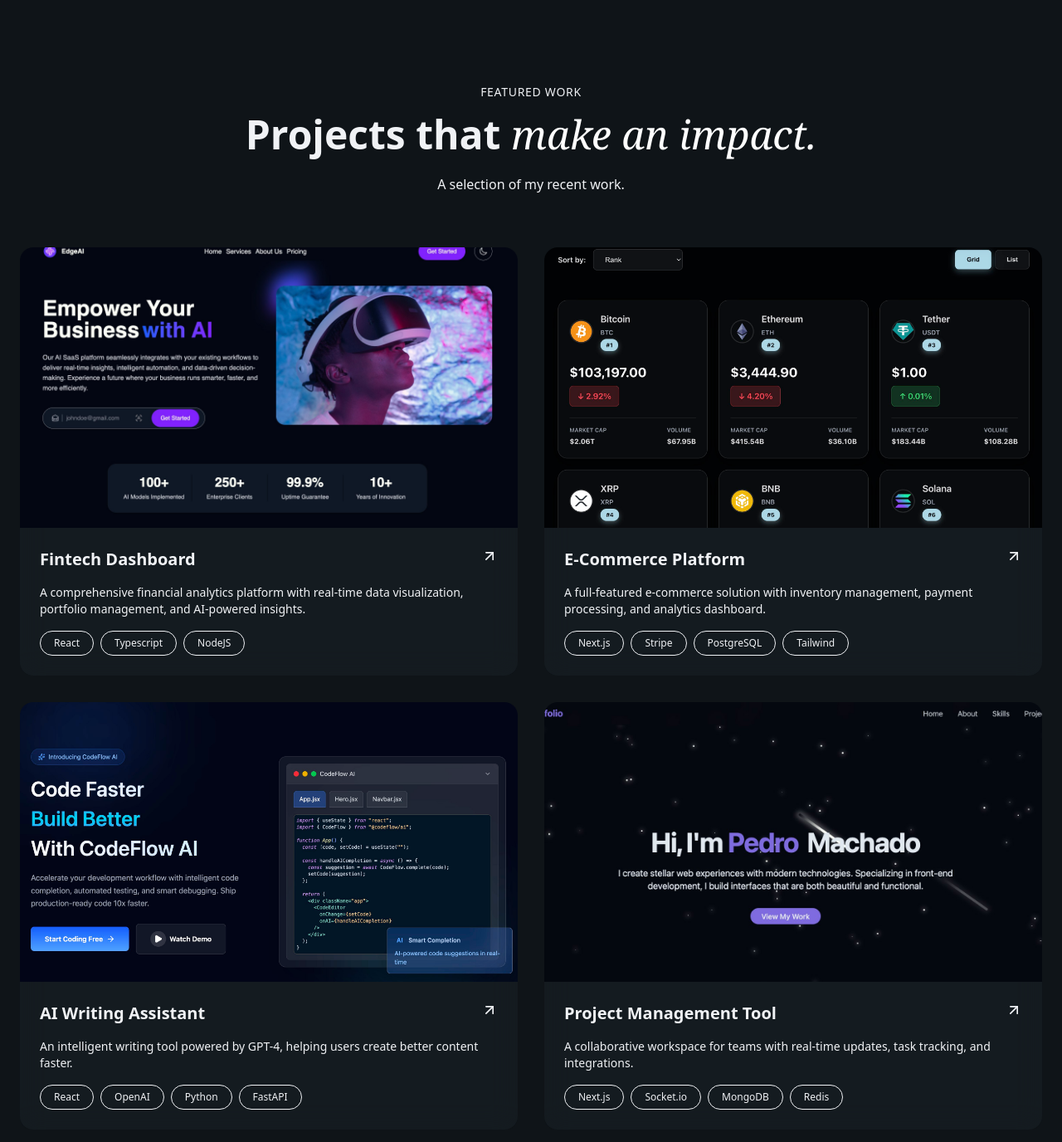
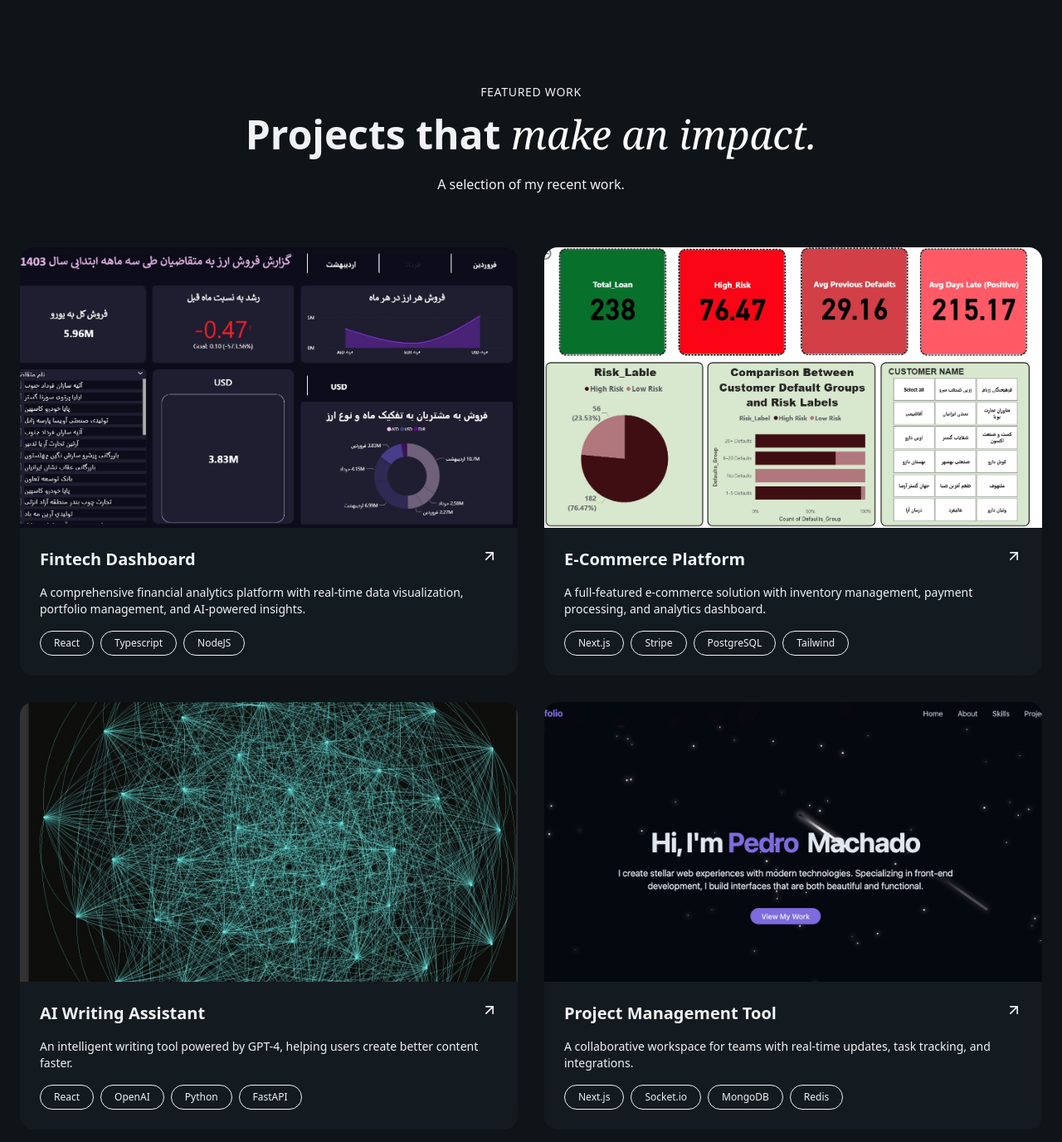
Before and after one commit to esdeki/portfolio, a React (Vite) app: page / in a window 1280 px wide. Shown: the part 2180-3556 px from the top of the page at 83% size. Built offline with nearby package versions, Linux system fonts and the light colour scheme.

Commit message:
add new images

```diff
--- a/src/sections/Projects.jsx
+++ b/src/sections/Projects.jsx
@@ -6,7 +6,7 @@
     title: "Fintech Dashboard",
     description:
       "A comprehensive financial analytics platform with real-time data visualization, portfolio management, and AI-powered insights.",
-    image: "/Project/1.jpg",
+    image: "/Project/p1.jpg",
     tags: ["React", "Typescript", "NodeJS"],
     link: "#",
     github: "#",
@@ -15,7 +15,7 @@
     title: "E-Commerce Platform",
     description:
       "A full-featured e-commerce solution with inventory management, payment processing, and analytics dashboard.",
-    image: "/Project/2.jpg",
+    image: "/Project/p2.jpg",
     tags: ["Next.js", "Stripe", "PostgreSQL", "Tailwind"],
     link: "#",
     github: "#",
@@ -24,7 +24,7 @@
     title: "AI Writing Assistant",
     description:
       "An intelligent writing tool powered by GPT-4, helping users create better content faster.",
-    image: "/Project/3.jpg",
+    image: "/Project/p3.jpg",
     tags: ["React", "OpenAI", "Python", "FastAPI"],
     link: "#",
     github: "#",
```
